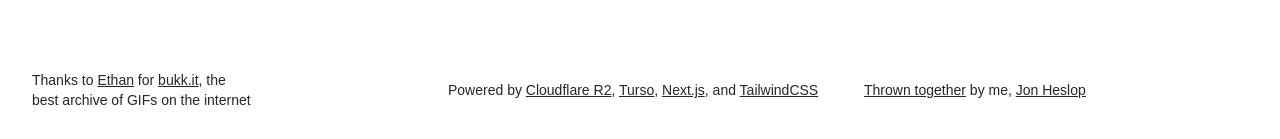
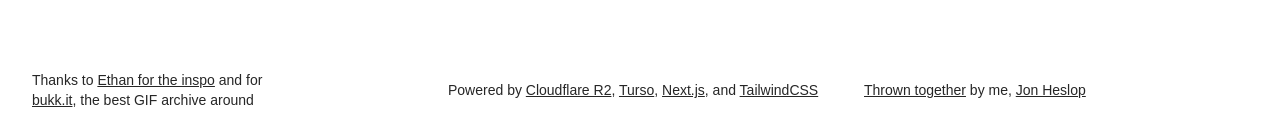
Before and after one commit to jonheslop/gif.land, a Next.js app: page / in a window 1280 px wide. Shown: the part 658-797 px from the top of the page. Built offline with nearby package versions, Linux system fonts and the light colour scheme; no server answers; the database is empty; a web font is replaced by a local one.

Commit message:
attribution

```diff
--- a/components/footer.tsx
+++ b/components/footer.tsx
@@ -5,19 +5,19 @@ export const Footer = () => (
     <p className="text-balance 2xl:col-span-3">
       Thanks to{" "}
       <Link
-        href="https://ethanmarcotte.com/"
+        href="https://ethanmarcotte.com/wrote/bukkit/"
         className="underline hover:text-emerald-700 hover:dark:text-emerald-500"
       >
-        Ethan
+        Ethan for the inspo
       </Link>{" "}
-      for{" "}
+      and for{" "}
       <Link
         href="https://bukk.it/"
         className="underline hover:text-emerald-700 hover:dark:text-emerald-500"
       >
         bukk.it
       </Link>
-      , the best archive of GIFs on the internet
+      , the best GIF archive around
     </p>
     <p className="2xl:col-span-3">
       Powered by{" "}
```
